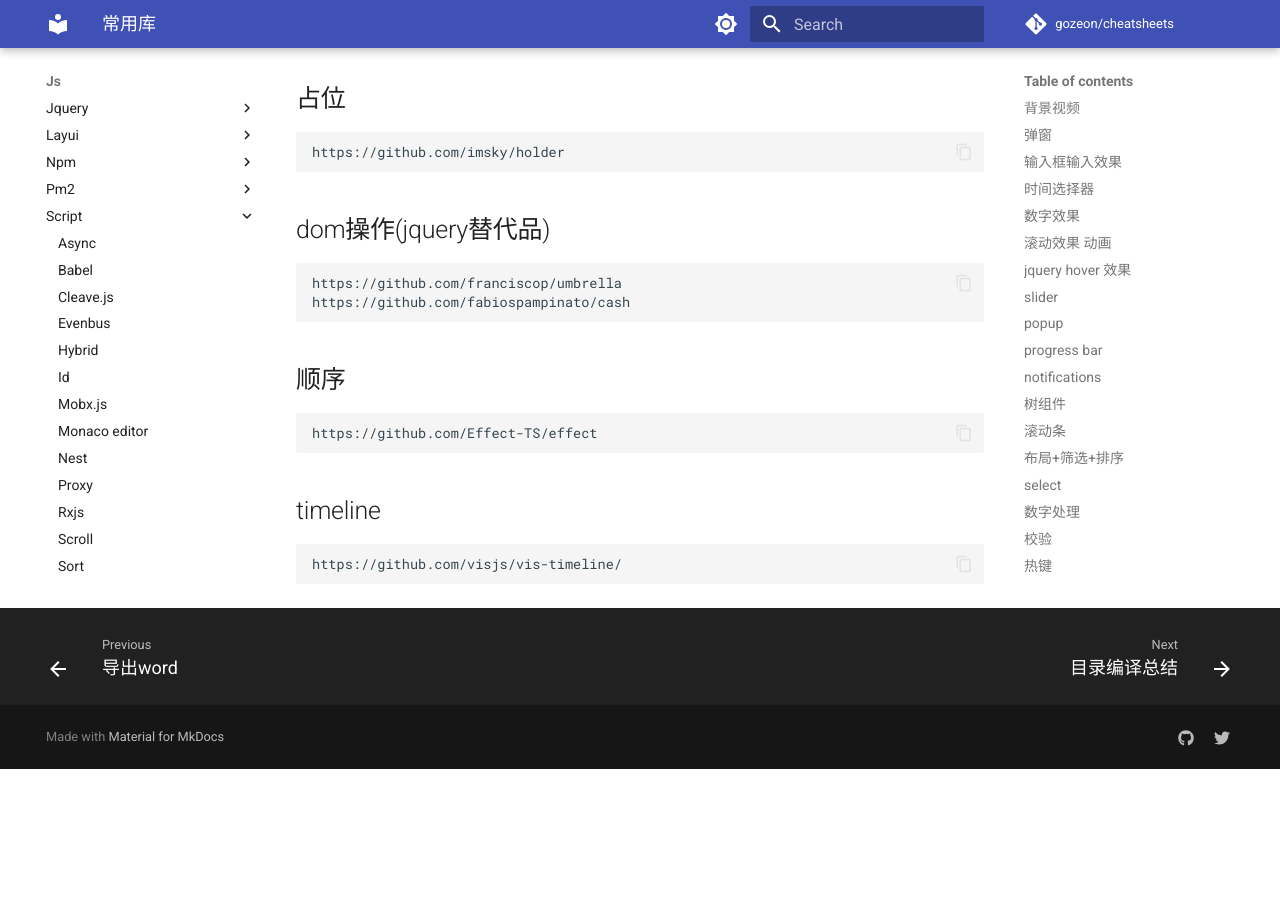
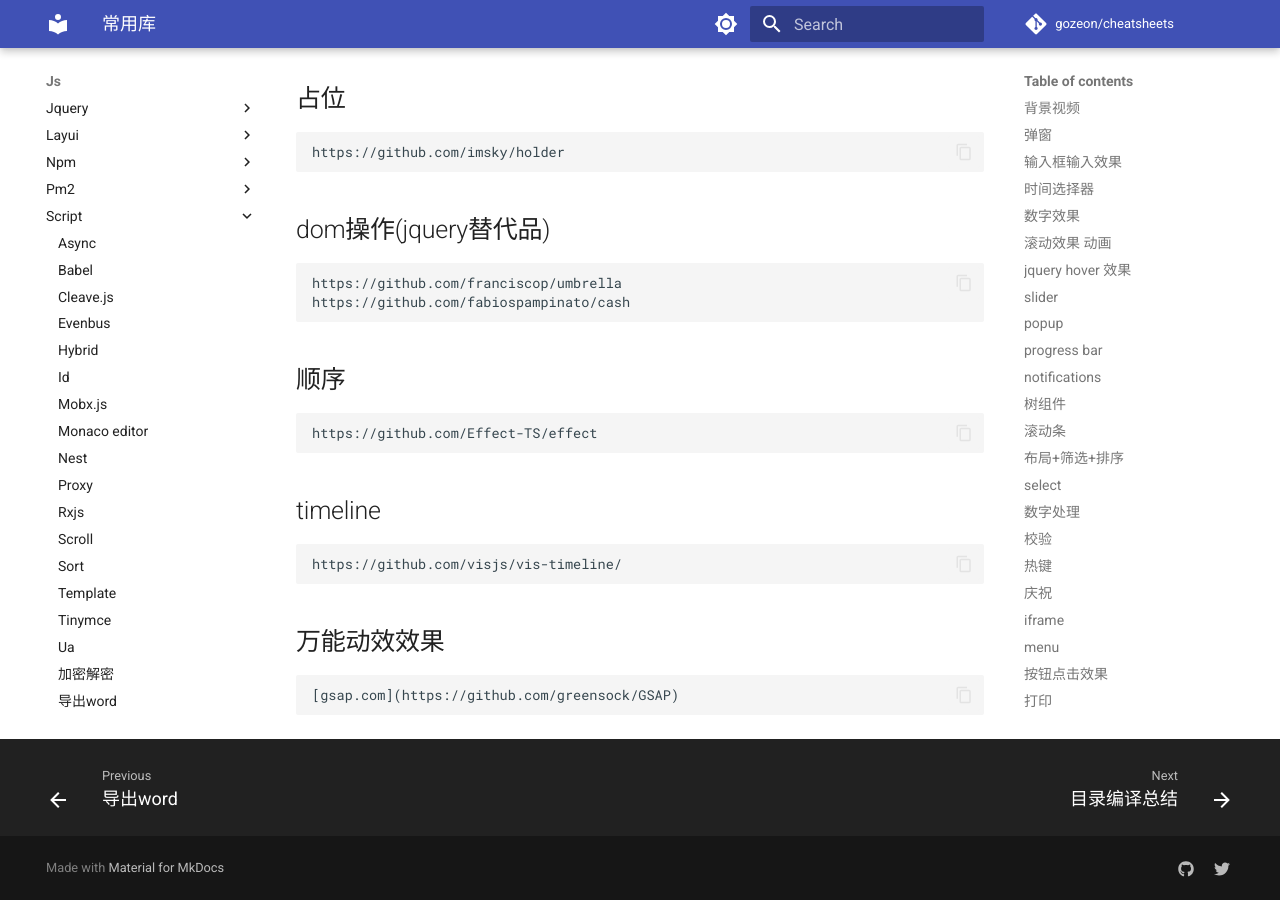
Before and after one commit to gozeon/cheatsheets, an MkDocs documentation site: the page built from docs/js/script/常用库.md, in a window 1280 px wide and 900 px high, scrolled down 4843 px. Built offline with MkDocs 1.6.1 and Material for MkDocs 9.7.7, drawn with Linux system fonts in a browser that asks for light colours; comment, search, counter and statistics services are not loaded; before the commit the page ends 5612 px from its top, so only the background shows below that.

Commit message:
Update 常用库.md

```diff
--- a/docs/js/script/常用库.md
+++ b/docs/js/script/常用库.md
@@ -169,3 +169,6 @@
 
 ## timeline
     https://github.com/visjs/vis-timeline/
+
+## 万能动效效果
+    [gsap.com](https://github.com/greensock/GSAP)
```
